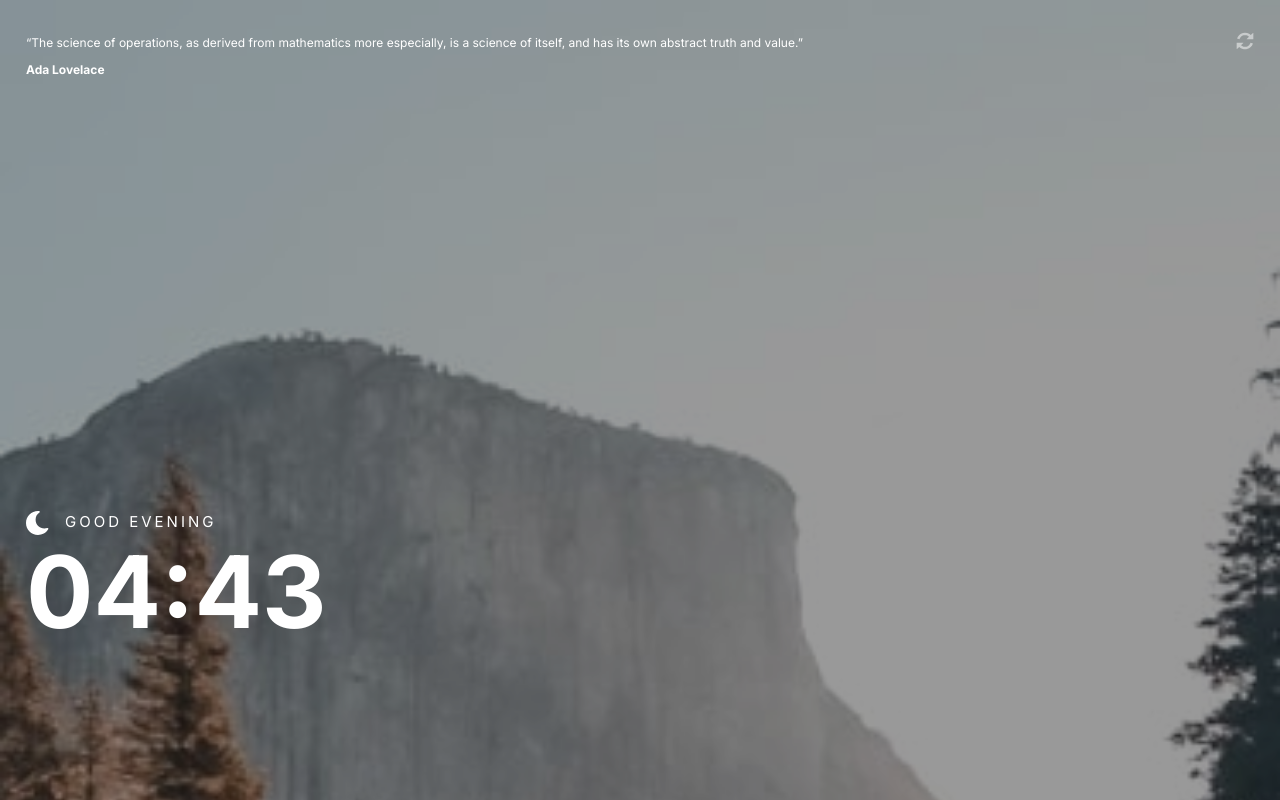
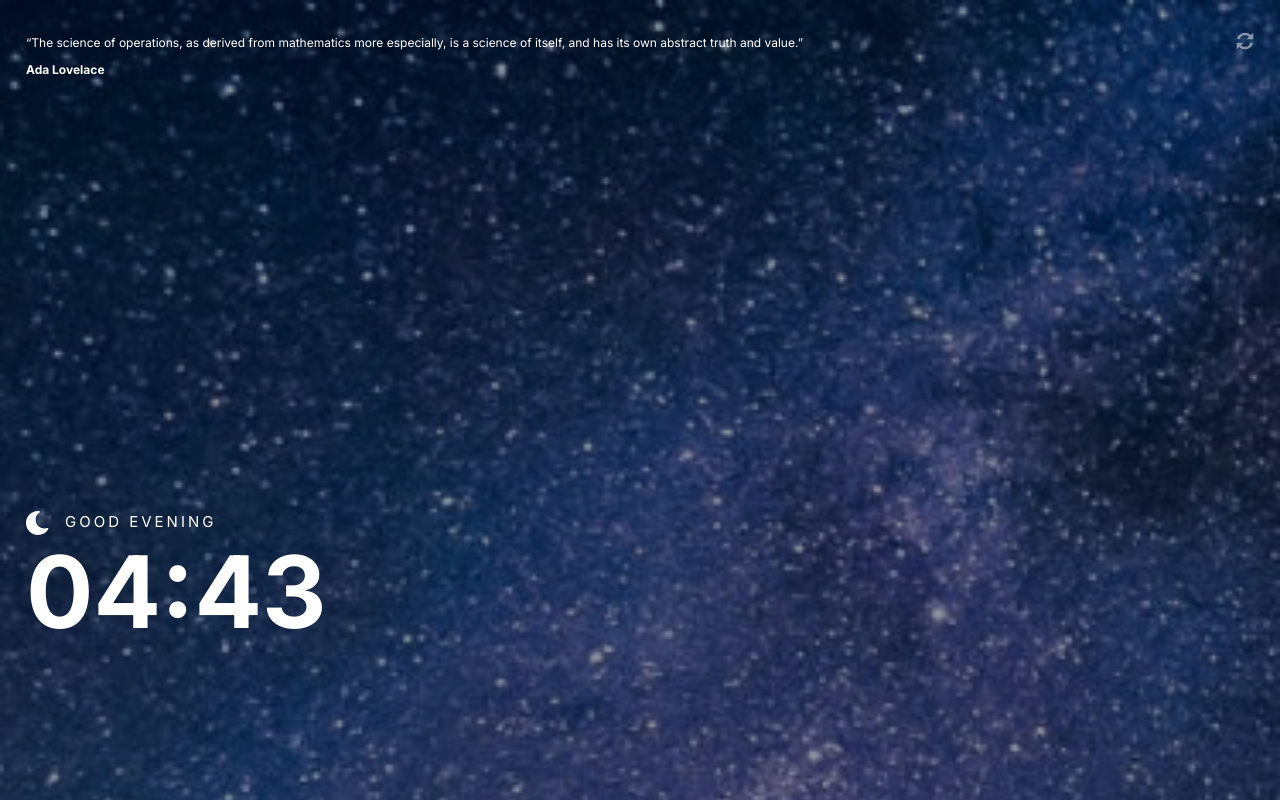
Before and after one commit to vyonizr/fm-clock-app, a React (Vite) app: page / in a window 1280 px wide. Built offline with nearby package versions, Linux system fonts and the light colour scheme; no server answers.

Commit message:
dynamically set background image

```diff
--- a/src/App.tsx
+++ b/src/App.tsx
@@ -1,49 +1,59 @@
 import React from 'react'
-import { fetchIPAdress, fetchRegion, fetchRegionTime } from './utils'
-import TimeDisplay from './components/TimeDisplay'
-import Greeting from './components/Greeting'
-import Quote from "./components/Quote";
-import TimeZoneDetails from "./components/TimeZoneDetails";
-import { IRegion, IRegionTime } from "./types";
+import TimeDisplay from "./components/TimeDisplay"
+import Greeting from "./components/Greeting"
+import Quote from "./components/Quote"
+import TimeZoneDetails from "./components/TimeZoneDetails"
+import useCurrentTime from "./hooks/useTime"
+import { IRegion, IRegionTime } from "./types"
+import {
+  fetchIPAdress,
+  fetchRegion,
+  fetchRegionTime,
+  determineDayOrNight,
+} from "./utils"
 
-const DAY_BG_URL = "/assets/mobile/bg-image-daytime.jpg";
-const NIGHT_BG_URL = "/assets/mobile/bg-image-nighttime.jpg";
+const DAY_BG_URL = "/assets/mobile/bg-image-daytime.jpg"
+const NIGHT_BG_URL = "/assets/mobile/bg-image-nighttime.jpg"
 
 function App() {
-  const [isMore, setIsMore] = React.useState(false);
-  const [ipAddress, setIpAddress] = React.useState("");
-  const [region, setRegion] = React.useState<IRegion>({});
-  const [regionTime, setRegionTime] = React.useState<IRegionTime>({});
+  const { currentTime } = useCurrentTime()
+
+  const [isMore, setIsMore] = React.useState(false)
+  const [ipAddress, setIpAddress] = React.useState("")
+  const [region, setRegion] = React.useState<IRegion>({})
+  const [regionTime, setRegionTime] = React.useState<IRegionTime>({})
+
+  const isDay = determineDayOrNight(currentTime) === "day"
 
   React.useEffect(() => {
     const getIPAddress = async () => {
-      const { ip } = await fetchIPAdress();
-      setIpAddress(ip);
-    };
+      const { ip } = await fetchIPAdress()
+      setIpAddress(ip)
+    }
 
-    getIPAddress();
+    const getRegion = async () => {
+      const data = await fetchRegion(ipAddress)
+      setRegion(data)
+    }
+
+    const getRegionTime = async () => {
+      const data = await fetchRegionTime(ipAddress)
+      setRegionTime(data)
+    }
+
+    getIPAddress()
 
     if (ipAddress.length > 0) {
-      const getRegion = async () => {
-        const data = await fetchRegion(ipAddress);
-        setRegion(data);
-      };
-
-      const getRegionTime = async () => {
-        const data = await fetchRegionTime(ipAddress);
-        setRegionTime(data);
-      };
-
-      getRegion();
-      getRegionTime();
+      getRegion()
+      getRegionTime()
     }
-  }, [ipAddress]);
+  }, [ipAddress])
 
   return (
     <div
       className="h-screen bg-cover bg-no-repeat font-inter text-white transition-all"
       style={{
-        backgroundImage: `url('${isMore ? NIGHT_BG_URL : DAY_BG_URL}')`,
+        backgroundImage: `url('${isDay ? DAY_BG_URL : NIGHT_BG_URL}')`,
       }}
     >
       <div className="absolute left-0 top-0 h-full w-full bg-[#000] bg-opacity-40">
@@ -95,7 +105,7 @@ function App() {
         </main>
       </div>
     </div>
-  );
+  )
 }
 
 export default App
--- a/src/components/Quote.tsx
+++ b/src/components/Quote.tsx
@@ -12,7 +12,7 @@ interface IQuote {
 
 function Quote({ isVisible }: IQuoteProps) {
   const [quote, setQuote] = React.useState<IQuote>({});
-  const [isLoading, setIsLoading] = React.useState(false);
+  const [isLoading, setIsLoading] = React.useState(true)
 
   const getQuote = async () => {
     try {
--- a/src/components/TimeZoneDetails.tsx
+++ b/src/components/TimeZoneDetails.tsx
@@ -40,7 +40,7 @@ function TimeZoneDetails({
 
   return (
     <div
-      className={`mb-10 px-[1.625rem] py-12 text-[#303030] backdrop-blur-2xl ${
+      className={`px-[1.625rem] py-12 text-[#303030] backdrop-blur-2xl ${
         isOpen ? "block" : "hidden"
       }`}
       style={mainComponentStyle}
```
